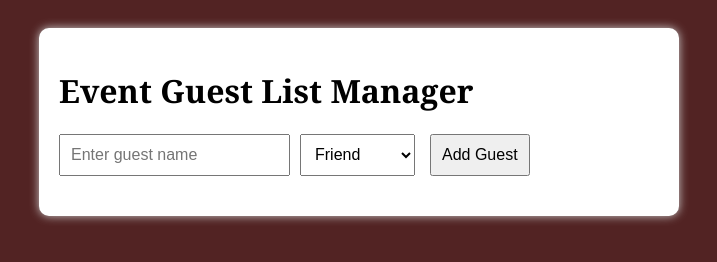
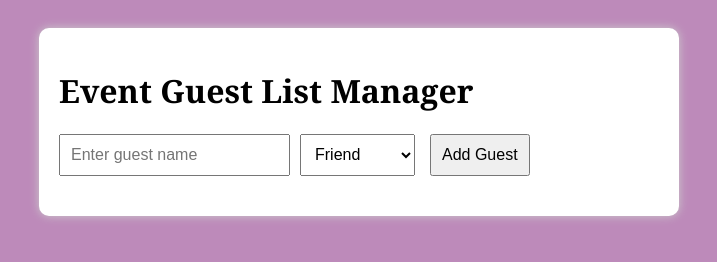
Before and after one commit to MosingiA/Guest-list, a plain HTML site: page index.html in a window 1280 px wide. Shown: the whole page, without its empty margins (281-998 px from the left). Drawn offline with Linux system fonts and the light colour scheme.

Commit message:
final changes

```diff
--- a/style.css
+++ b/style.css
@@ -1,6 +1,6 @@
 body {
   font-family: Georgia, 'Times New Roman', Times, serif;
-  background:rgb(82, 35, 35);
+  background:rgb(189, 138, 186);
   padding:20px;
 }
 
```
